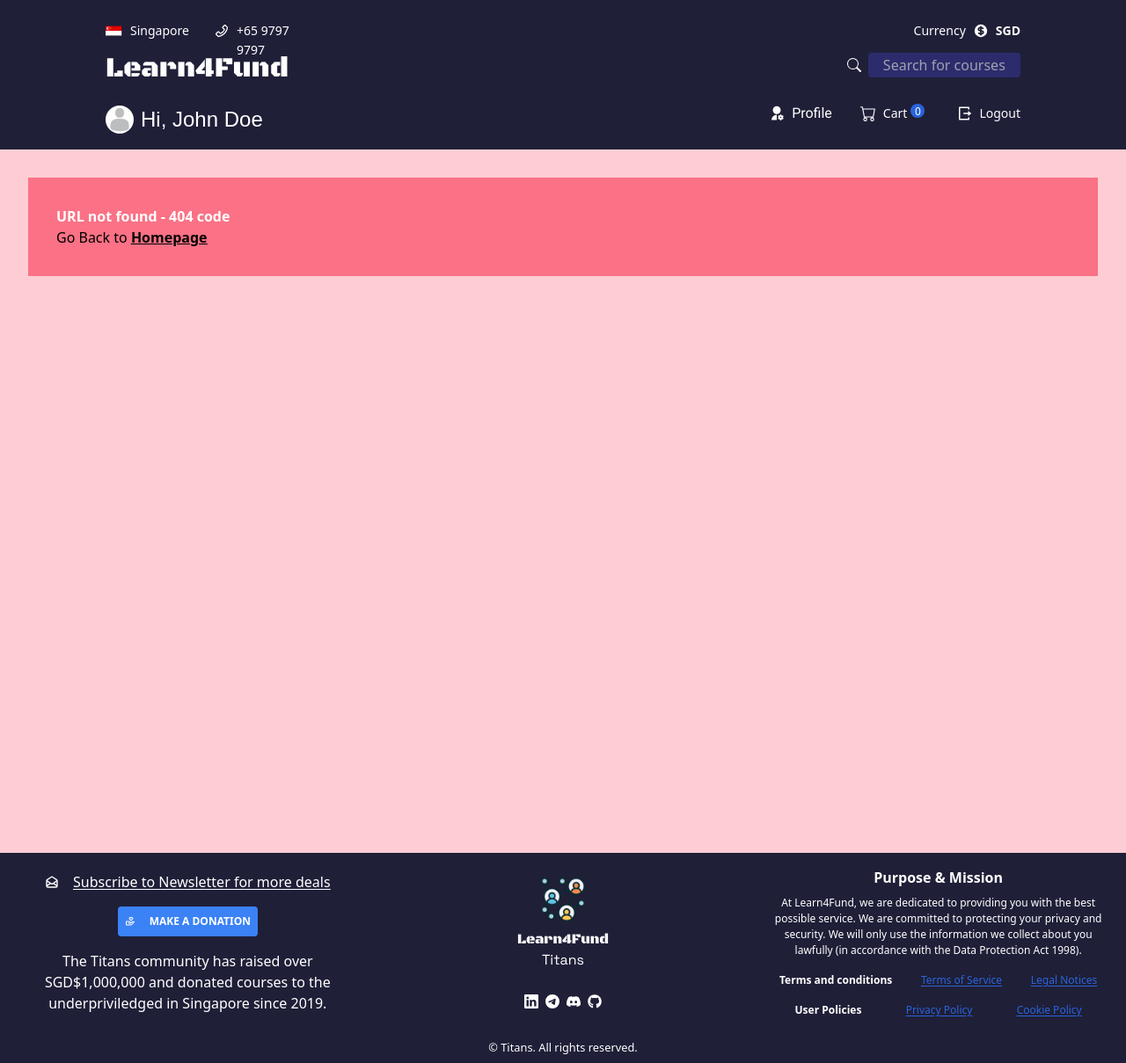
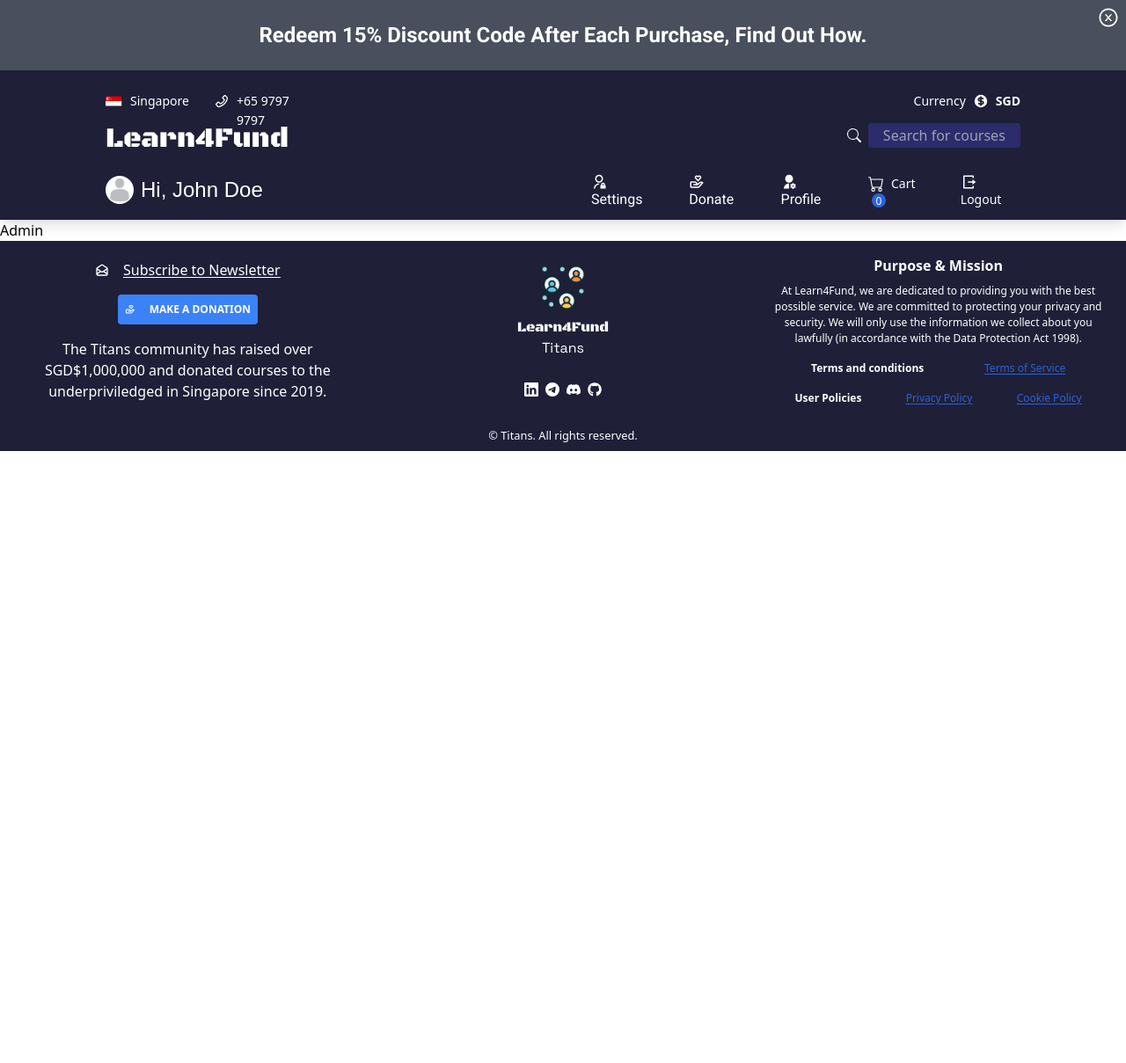
Before and after one commit to SageSG/EEZEE-ReactJS, a React (Create React App) app: page /admin in a window 1280 px wide. Shown: the whole page at 88% size. After the commit the page ends 800 px from the top, so only its background shows below. Built offline with nearby package versions, Linux system fonts and the light colour scheme; a web font is replaced by a local one.

Commit message:
Add banner

```diff
--- a/package.json
+++ b/package.json
@@ -12,6 +12,7 @@
     "react-icons": "^4.4.0",
     "react-router-dom": "^6.3.0",
     "react-scripts": "5.0.1",
+    "swiper": "^8.4.0",
     "web-vitals": "^2.1.4"
   },
   "scripts": {
--- a/src/App.jsx
+++ b/src/App.jsx
@@ -1,4 +1,4 @@
-import React from 'react'
+import React, {useState} from 'react'
 import {Routes,
     Route,
     Link} from "react-router-dom"
@@ -15,13 +15,23 @@ import Privacy from './policies/Privacy';
 import Cookie from './policies/Cookie';
 import Cart from './routes/Cart';
 import Settings from './routes/Settings';
+import Banner from './components/banner/Banner';
+import Donations from './routes/Donations';
+import Admin from './routes/Admin';
 
 function App() {
+  const [bannerClose, setBannerClose] = useState(false);
   return (
     <>
+    {!bannerClose && <Banner closeBanner={setBannerClose}/>}
     <Nav/>
       <Routes>
-        <Route exact path="/" element = {<Settings/>}/>
+        <Route exact path="/" element = {<Homepage/>}/>
+        <Route exact path="/admin" element = {<Admin/>}/>
+        <Route exact path="/donate" element = {<Donations/>}/>
+        <Route exact path="/tos" element = {<Toc/>}/>
+        <Route exact path="/privacy" element = {<Privacy/>}/>
+        <Route exact path="/cookies" element = {<Cookie/>}/>
         <Route exact path="settings" element = {<Settings/>}/>
         <Route exact path="brands" element = {<Brands/>}/>
         <Route exact path="login" element = {<Login/>}/>
--- /dev/null
+++ b/src/components/banner/Banner.jsx
@@ -0,0 +1,13 @@
+import React from 'react'
+import {AiOutlineCloseCircle} from 'react-icons/ai';
+
+const Banner = (props) => {
+    return (
+        <div className='flex h-[80px] w-full bg-g2'>
+            <span onClick={()=>{props.closeBanner(true)}} className="absolute right-2 top-2"><AiOutlineCloseCircle className='text-w1 text-[24px] self-center'/></span>
+            <div className="flex flex-col justify-center items-center w-full font-type1 font-bold text-[24px] text-w1">Redeem 15% Discount Code After Each Purchase, Find Out How.</div>
+        </div>
+      )
+}
+
+export default Banner
--- a/src/components/footer/Footer.jsx
+++ b/src/components/footer/Footer.jsx
@@ -11,7 +11,7 @@ function Footer() {
       <div className="flex flex-row flex-wrap bg-b2 py-4">
         <div className="flex-none w-1/3 order-none grow-0 space-y-4 self-center">
         <div className="flex flex-row w-full justify-center footerlink">
-            <HiOutlineMailOpen className="self-center mr-4"/><u>Subscribe to Newsletter for more deals</u>
+            <HiOutlineMailOpen className="self-center mr-4"/><u>Subscribe to Newsletter</u>
           </div>
         <div className="flex flex-row w-full text-w1 justify-center">
             <button className="flex btn"><BiDonateHeart className="self-center mr-4"/>Make a Donation</button>
@@ -46,7 +46,7 @@ function Footer() {
         >
           <BsDiscord />
         </a>
-        <a href="#" className="hover:text-[cyan]">
+        <a href="https://github.com/ict3x03-Learn4Fund" className="hover:text-[cyan]">
           <FaGithub />
         </a>
       </div>
@@ -63,13 +63,12 @@ function Footer() {
           </div>
             <div className="flex w-full text-[12px] text-center justify-evenly">
           <b>Terms and conditions</b>
-                <div className="link">Terms of Service</div>
-                <div className="link">Legal Notices</div>
+                <a href="/tos" className="link">Terms of Service</a>
           </div>
             <div className="flex w-full text-[12px] text-center justify-evenly">
             <b>User Policies</b>
-                <div className="link">Privacy Policy</div>
-                <div className="link">Cookie Policy</div>
+                <a href="/privacy" className="link">Privacy Policy</a>
+                <a href="/cookies" className="link">Cookie Policy</a>
           </div>
         </div>
       </div>
--- a/src/components/nav/Nav.jsx
+++ b/src/components/nav/Nav.jsx
@@ -1,13 +1,13 @@
 import React, { useEffect, useState } from "react";
 import { AiOutlinePhone } from "react-icons/ai";
 import SGflag from "../../assets/vectors/singaporeflag.png";
-import Carticon from "../../assets/vectors/carticon.png";
 import { BsSearch } from "react-icons/bs";
 import { BsCart } from "react-icons/bs";
-import { RiLogoutBoxRLine, RiUserSettingsFill } from "react-icons/ri";
+import { RiAdminLine, RiLogoutBoxRLine, RiUserSettingsFill } from "react-icons/ri";
 import { Link, useNavigate } from "react-router-dom";
 import { HiCurrencyDollar } from "react-icons/hi";
 import picture from "../../assets/images/default_person.jpg";
+import { BiDonateHeart } from "react-icons/bi";
 
 function Nav() {
   let navigate = useNavigate();
@@ -76,12 +76,27 @@ function Nav() {
             <div className="flex w-1/2">
               <img
                 src={picture}
+                alt={"user profile"}
                 className="w-[32px] h-[32px] mr-[8px] bg-w1 self-center"
                 style={{ borderRadius: "100%" }}
               />
               <span className="font-type2 text-[24px]">Hi, John Doe</span>
             </div>
             <div className="flex w-1/2 justify-end">
+            <Link to="/admin" className="cursor-pointer flex flex-row flex-wrap h-[22px] ml-[32px]">
+                <RiAdminLine className="w-[18px] h-[18px] mr-[8px] self-center text-w1" />
+                < span className=" h-[22px] font-normal leading-[22px] font-type1" >
+                  Settings
+                </span>
+
+              </Link>
+            <Link to="/donate" className="cursor-pointer flex flex-row flex-wrap h-[22px] ml-[32px]">
+                <BiDonateHeart className="w-[18px] h-[18px] mr-[8px] self-center" />
+                < span className=" h-[22px] font-normal leading-[22px] font-type1" >
+                  Donate
+                </span>
+
+              </Link>
               <Link to="/settings" className="cursor-pointer flex flex-row flex-wrap h-[22px] ml-[32px]">
                 <RiUserSettingsFill className="w-[18px] h-[18px] mr-[8px] self-center" />
                 < span className=" h-[22px] font-normal leading-[22px] font-type1" >
--- a/src/components/profile/ChangePassword.jsx
+++ b/src/components/profile/ChangePassword.jsx
@@ -1,6 +1,7 @@
-import React from "react";
+import React, {useState} from "react";
 
 function ChangePassword() {
+    const [passwordStrength, setPasswordStrength] = useState(100);
   return (
     <div className="flex flex-row flex-wrap w-full bg-w1 rounded m-8 p-8 content-start">
       <span className="flex w-full font-type1 text-[20px] font-bold">
@@ -31,6 +32,28 @@ function ChangePassword() {
           <input className="input" type="password" placeholder="OTP"/>
           <button className="btn mx-4">Generate </button>
         </div>
+        <div className="flex flex-col flex-wrap ml-2 my-2 w-1/3">
+                        <div className="flex w-full">password strength: {passwordStrength}%</div>
+                        <div className="flex w-full border-2 border-g2">
+                        <span className="flex-none text-center  h-full py-[6px] bg-gradient-to-r from-red-500 via-yellow-500 to-green-500 ease-in" style={{width: passwordStrength+'%'}}></span>
+                    </div>
+                    </div>
+                    <div className="flex flex-row flex-wrap w-full bg-white rounded p-2 my-2">
+            <div className="flex-none w-full"><b>Password Conditions</b></div>
+                <div className="flex-none w-1/2">
+                &#8226; At least 12 characters
+                    </div>
+                    <div className="flex-none w-1/2">
+                    &#8226; Mixture of upper and lower case letters
+                    </div>
+                    <div className="flex-none w-1/2">
+                &#8226; Mixture of letters and numbers
+                    </div>
+                    <div className="flex-none w-1/2">
+                    &#8226; At least one special character (e.g. !@#$%^&*)
+                    </div>
+
+            </div>
         <div className="flex w-full">
           <button className="btn bg-black mt-8">Confirm</button>
         </div>
--- a/src/components/profile/Profile.jsx
+++ b/src/components/profile/Profile.jsx
@@ -36,6 +36,7 @@ function profile() {
         <div className="flex w-1/2 h-full justify-evenly">
           <img
             src={noimage}
+            alt={"avatar of user"}
             className="w-[100px] h-[100px] mr-[8px] bg-w1 self-center border-2"
             style={{ borderRadius: "100%" }}
           />
--- a/src/components/profile/TransactionHistory.jsx
+++ b/src/components/profile/TransactionHistory.jsx
@@ -13,7 +13,7 @@ function TransactionHistory() {
 
       <div className="flex-row flex-nowrap w-full space-y-2 p-2">
         <div className="flex w-full justify-start">
-          No transaction history
+          No recent transaction history
         </div>
       </div>
     </div>
--- /dev/null
+++ b/src/routes/Admin.jsx
@@ -0,0 +1,9 @@
+import React from 'react'
+
+const Admin = () => {
+  return (
+    <div>Admin</div>
+  )
+}
+
+export default Admin
--- a/src/routes/Homepage.jsx
+++ b/src/routes/Homepage.jsx
@@ -15,6 +15,15 @@ import Logo8 from "../assets/vectors/tenderboard-logo.png";
 // Mock datasets to render
 import dataBrands from "../assets/datasets/brands.json";
 import dataProducts from "../assets/datasets/products.json";
+
+// import Swiper core and required modules
+import { Navigation, Pagination, Autoplay } from 'swiper';
+
+import { Swiper, SwiperSlide } from 'swiper/react';
+
+//Import Swiper styles
+import 'swiper/css'
+import 'swiper/css/pagination'
 
 function Homepage() {
   const [featureBrands, setFeatureBrands] = useState([]);
@@ -57,54 +66,42 @@ function Homepage() {
   return (
     <main className="flex flex-col flex-wrap w-full h-full px-[120px] pb-[119px] bg-[#EFEFF0] items-center">
       <div className="flex h-[385px] w-4/5 bg-white border-[1px] border-[#E4E5E7] rounded mt-[24px] p-[9px]">
-        <div className="relative w-full h-full rounded bg-[url(/src/assets/images/bannerbackground.png)] bg-cover">
-          <div className="absolute left-[63px] top-[100px] text-[#1E4DAF] font-normal text-[28px] leading-[32px]">
-            Punchout integration with all major
-          </div>
-          <div className="absolute left-[63px] top-[144px] text-[#1E4DAF] font-bold text-[36px] font-type1 leading-[54px]">
-            ERPs & eProcurement Solutions
-          </div>
-          <button className="absolute left-[63px] top-[219px] bg-[#1E4DAF] rounded-3xl text-white font-type1 font-bold text-[24px] leading-[28px] tracking-[0.5px] py-[10px] px-[32px]">
-            Learn More
-          </button>
-
-          {/* Add company logos */}
-          <div className="absolute w-2/5 h-[88px] shadow-banner right-[-8px] top-[85px] rounded-tl-sm bg-white">
-            <div className="flex w-full h-full items-center">
-              <div className="flex flex-row space-x-[20px] flex-wrap w-full h-1/2 mx-[32px]">
-                <img src={Logo1} alt={""} className="w-1/5 object-contain" />
-                <img src={Logo2} alt={""} className="w-1/5 object-contain" />
-                <img src={Logo3} alt={""} className="w-1/5 object-contain" />
-                <img src={Logo4} alt={""} className="w-1/5 object-contain" />
-              </div>
-            </div>
-          </div>
-          <div className="absolute w-1/2 h-[88px] shadow-banner right-[-8px] top-[193px] rounded-tl-sm bg-white">
-            <div className="flex w-full h-full items-center">
-              <div className="flex flex-row space-x-[20px] flex-wrap w-full h-1/2 mx-[32px]">
-                <img src={Logo5} alt={""} className="w-1/5 object-contain" />
-                <img src={Logo6} alt={""} className="w-1/5 object-contain" />
-                <img src={Logo7} alt={""} className="w-1/5 object-contain" />
-                <img src={Logo8} alt={""} className="w-1/5 object-contain" />
-              </div>
-            </div>
-          </div>
-        </div>
+      <Swiper className="container testimonials__container"
+    //Swiper modules
+    modules={[Navigation, Pagination, Autoplay]}
+          speed={400}
+          spaceBetween={0}
+          slidesPerView={1}
+          centeredSlides={true}
+          autoplay={{ delay: 2500, disableOnInteraction: true }}
+          loop
+    pagination={{ clickable: true }}
+    >
+      <SwiperSlide>
+        Promotion item 1
+      </SwiperSlide>
+      <SwiperSlide>
+      Promotion item 2
+      </SwiperSlide>
+      <SwiperSlide>
+      Promotion item 3
+      </SwiperSlide>
+    </Swiper>
       </div>
 
       <section id="featurebrands" className="w-full mt-[40px]">
         <div className="self-start font-type1 font-bold text-[20px] leading-[28px] tracking-[0.3px]">
-          Feature Brands
+          Featured Companies
         </div>
         <div className="flex flex-row justify-between">
           <p className="text-[#55585D] text-[14px] leading-[16px] font-type1 font-normal">
-            Browse the full catalog of brands today
+            Browse the full catalog of companies today
           </p>
           <span
             className="flex font-type1 font-normal text-[#2A64DB] text-[14px] leading-[22px]"
             onClick={() => navigate("brands")}
           >
-            View More{" "}
+            View More
             <MdArrowForwardIos className="self-center w-[14px] h-[14px] ml-[4px] text-[#2A64DB] leading-[28px]" />
           </span>
         </div>
@@ -125,7 +122,7 @@ function Homepage() {
                   {brand.name}
                 </div>
                 <div className="flex h-1/5 w-full justify-center text-[12px] leading-[20px] font-normal font-type1 text-[#55585D]">
-                  {brand.productCount + " Products"}
+                  {brand.productCount + " Courses"}
                 </div>
               </div>
             );
@@ -135,11 +132,11 @@ function Homepage() {
 
       <section id="ourproducts" className="w-full mt-[40px]">
         <div className="self-start font-type1 font-bold text-[20px] leading-[28px] tracking-[0.3px]">
-          Our Products
+          Our Courses
         </div>
         <div className="flex flex-row justify-between">
           <p className="text-[#55585D] text-[14px] leading-[16px] font-type1 font-normal">
-            Trusted by the best companies in Asia
+            Trusted by most IT Specialists in Singapore
           </p>
           <span
             className="flex font-type1 font-normal text-[#2A64DB] text-[14px] leading-[22px]"
```
Also changed, not shown: 1 other file (tests, documents, lock files or other folders).
